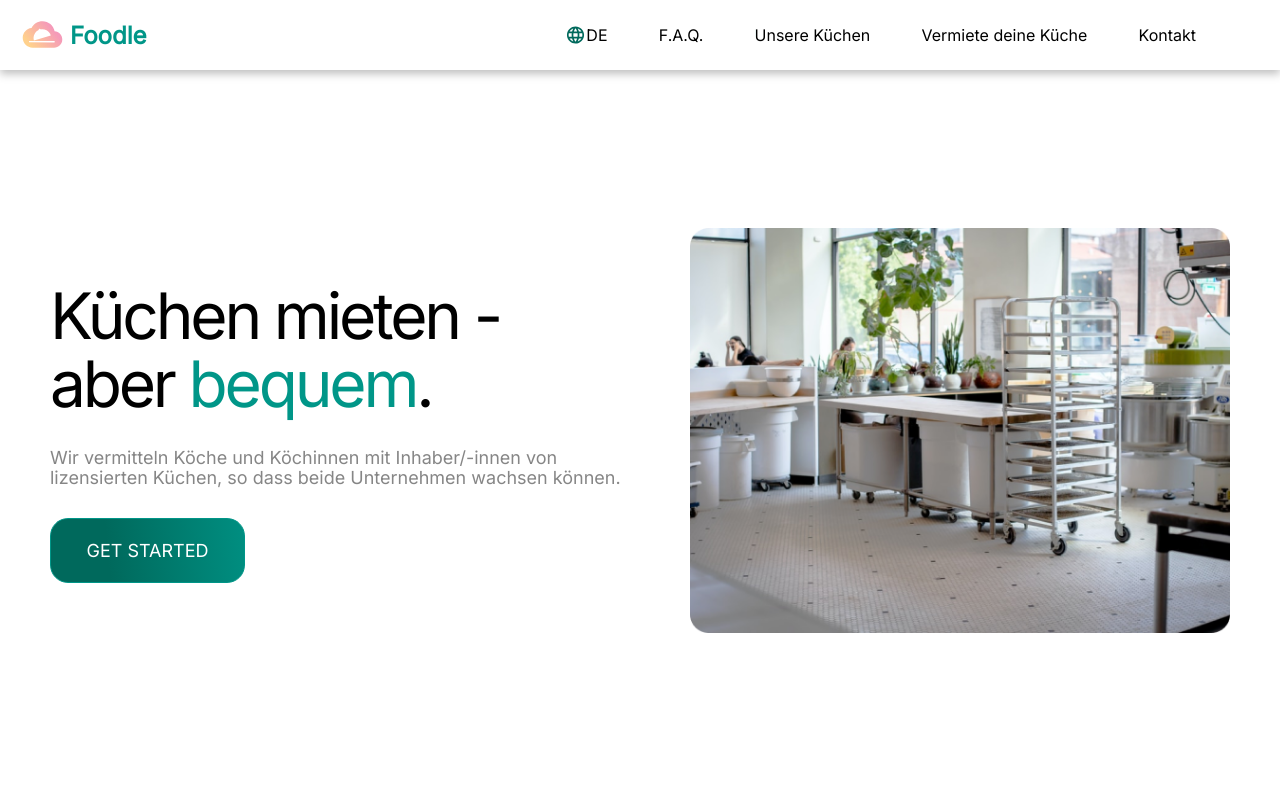
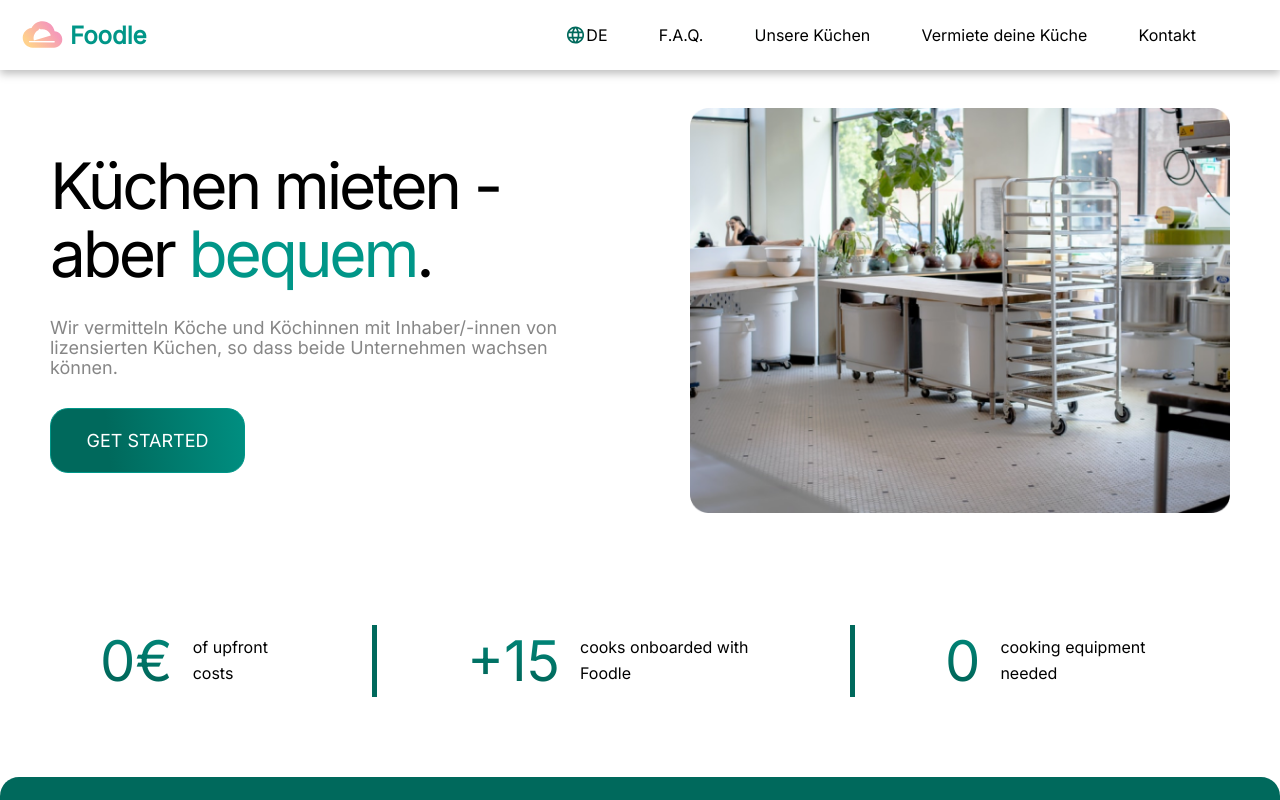
Before and after one commit to AAlber/Foodle-Landing, a Next.js app: page / in a window 1280 px wide. Shown: the top 800 px of the page. Built offline with nearby package versions, Linux system fonts and the light colour scheme; no server answers; a web font is replaced by a local one.

Commit message:
style: stage module

```diff
--- a/pages/index.tsx
+++ b/pages/index.tsx
@@ -223,6 +223,16 @@ const Home: NextPage = () => {
             </button>
           </div>
         </div>
+
+        {/* Section 1 Trust Factors MOBILE */}
+        <div className="flex-center">
+          <div className={styles['trustFactorsMobile']}>
+            <div className={styles['trustFactorsMobile__container']}>Div 1</div>
+            <div className={styles['trustFactorsMobile__container']}>Div 2</div>
+            <div className={styles['trustFactorsMobile__container']}>Div 3</div>
+          </div>
+        </div>
+
         {/* Section 1 RIGHT */}
         <div className={styles['hero__right']}>
           <div className={styles['hero__right']}>
@@ -231,25 +241,25 @@ const Home: NextPage = () => {
         </div>
       </div>
 
-      {/* Section 1 Trust Factors */}
+      {/* Section 1 Trust Factors DESKTOP */}
       <div className="flex-center">
         <div className={styles['trustFactors']}>
           <div className={styles['trustFactors__container']}>
             <p className={styles['trustFactors__number']}>0€</p>
             <div className="flex-center">
-              <p className={styles['trustFactors__text'] + ' subtitle-text'}>of upfront costs</p>
+              <p className={styles['trustFactors__text'] + ' body-text'}>of upfront costs</p>
             </div>
           </div>
           <div className={styles['trustFactors__container']}>
-            <p className={styles['trustFactors__number']}>8</p>
+            <p className={styles['trustFactors__number']}>+15</p>
             <div className="flex-center">
-              <p className={styles['trustFactors__text'] + ' subtitle-text'}>second div</p>
+              <p className={styles['trustFactors__text'] + ' body-text'}>cooks onboarded with Foodle</p>
             </div>
           </div>
           <div className={styles['trustFactors__container--last-child']}>
-            <p className={styles['trustFactors__number']}>8</p>
+            <p className={styles['trustFactors__number']}>0</p>
             <div className="flex-center">
-              <p className={styles['trustFactors__text--last-child'] + ' subtitle-text'}>third div</p>
+              <p className={styles['trustFactors__text--last-child'] + ' body-text'}>cooking equipment needed</p>
             </div>
           </div>
         </div>
--- a/styles/pages/Home.module.scss
+++ b/styles/pages/Home.module.scss
@@ -56,7 +56,7 @@
     color: colors.$color-primary-light;
   }
 
-  height: calc(62.5rem + 30vh);
+  height: calc(62.5rem);
   width: 100%;
 
   &__left {
@@ -157,7 +157,7 @@
 .trustFactors {
   display: flex;
   flex-direction: row;
-  margin-bottom: 8rem;
+  margin: 0 10rem 8rem 10rem;
 
   &__container {
     display: flex;
@@ -175,8 +175,9 @@
 
   &__number {
     flex: 1;
-    font-size: 10rem;
-    font-weight: 40rem;
+    font-size: 5.6rem;
+    font-weight: 700px;
+    line-height: 7.2rem;
     background: colors.$color-gradient;
     -webkit-background-clip: text;
     -webkit-text-fill-color: transparent;
@@ -185,10 +186,40 @@
 
   &__text {
     margin-right: 9rem;
+    font-weight: 50rem;
 
     &--last-child {
       margin-right: 0;
     }
+  }
+  @include mixins.tablet {
+    display: none;
+  }
+  @include mixins.mobile {
+    display: none;
+  }
+  @include mixins.small-mobile {
+    display: none;
+  }
+}
+
+.trustFactorsMobile {
+  display: none;
+
+  @include mixins.tablet {
+    display: flex;
+    flex-direction: column;
+    margin-bottom: 2rem;
+  }
+
+  @include mixins.mobile {
+    display: flex;
+    flex-direction: column;
+  }
+
+  @include mixins.small-mobile {
+    display: flex;
+    flex-direction: column;
   }
 }
 
```
Also changed, not shown: public/trust-factor.svg (added).
